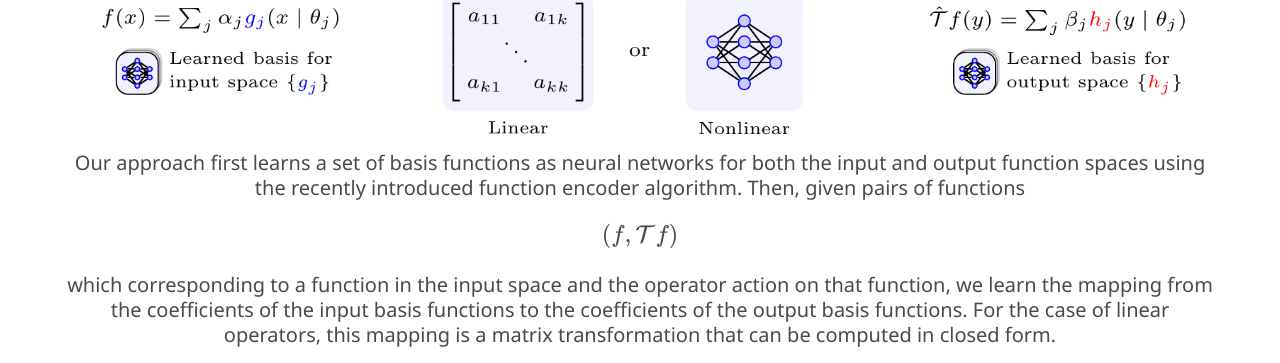
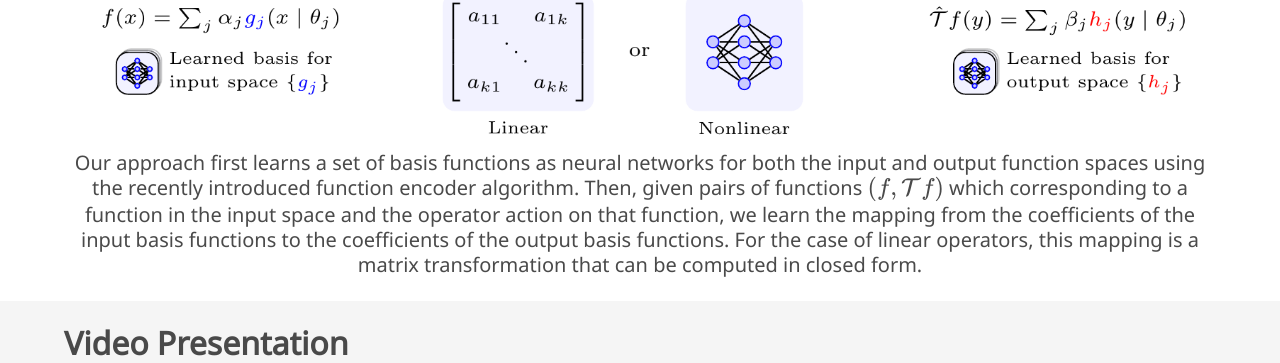
Before and after one commit to tyler-ingebrand/OperatorFunctionEncoder, a plain HTML site: page index.html in a window 1280 px wide. Shown: the part 1059-1422 px from the top of the page. Drawn offline with nearby package versions, Linux system fonts and the light colour scheme; some packages are replaced by stand-ins of ours; some icons are missing; a web font is replaced by a local one.

Commit message:
math jax

```diff
--- a/index.html
+++ b/index.html
@@ -43,9 +43,7 @@
   <script src="static/js/bulma-carousel.min.js"></script>
   <script src="static/js/bulma-slider.min.js"></script>
   <script src="static/js/index.js"></script>
-  <script type="text/javascript"
-   src="http://cdn.mathjax.org/mathjax/latest/MathJax.js">
-  </script>
+  <script type="text/javascript" src="http://cdn.mathjax.org/mathjax/latest/MathJax.js"></script>
 </head>
 <body>
 
@@ -175,7 +173,7 @@
         <img src="static/images/fe_operator_title.png" alt="The basis-to-basis (B2B) operator maps the coefficients alpha of the input function f to the coefficients beta of the output function T f"/>
         <h2 class="subtitle has-text-centered">
           Our approach first learns a set of basis functions  as neural networks for both the input and output function spaces using the recently introduced function encoder algorithm.
-          Then, given pairs of functions $$(f, \mathcal{T}f)$$ which corresponding to a function in the input space and the operator action on that function, we learn the mapping from the coefficients of the input basis functions to the coefficients of the output basis functions.
+          Then, given pairs of functions \((f, \mathcal{T}f)\) which corresponding to a function in the input space and the operator action on that function, we learn the mapping from the coefficients of the input basis functions to the coefficients of the output basis functions.
           For the case of linear operators, this mapping is a matrix transformation that can be computed in closed form.
         </h2>
       </div>
```
